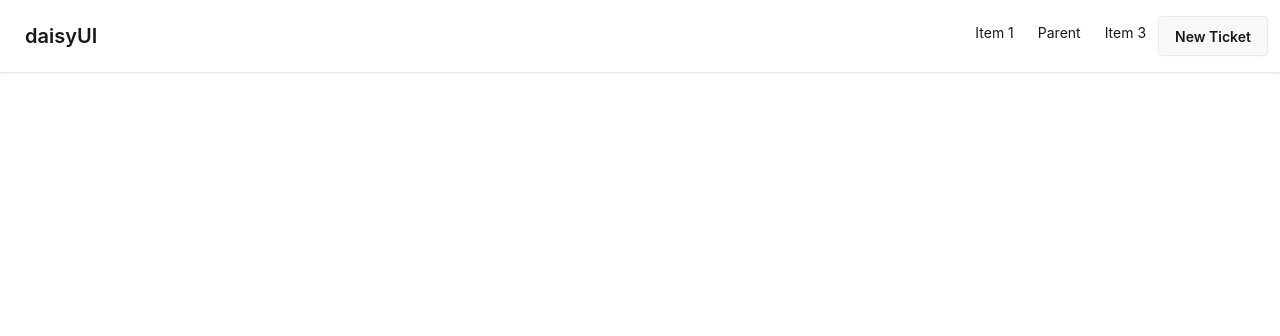
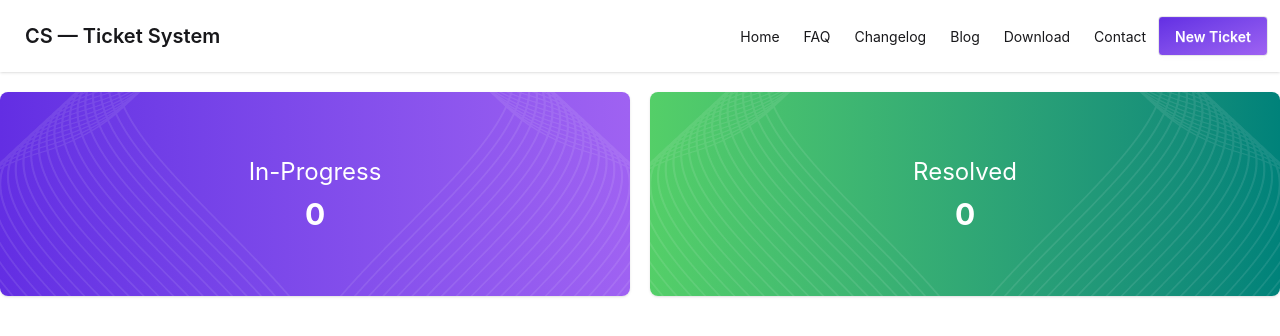
Before and after one commit to soheldev-codes/CustomerTicket, a React (Vite) app: page / in a window 1280 px wide. Shown: the top 336 px of the page. Built offline with nearby package versions, Linux system fonts and the light colour scheme.

Commit message:
navbar and dashbor card gredient and bg image added

```diff
--- a/src/App.jsx
+++ b/src/App.jsx
@@ -1,15 +1,14 @@
-
-import './App.css'
-import NavMenu from './Components/NavMenu/NavMenu'
+import "./App.css";
+import Dashbord from "./Components/Dashbord/Dashbord";
+import NavMenu from "./Components/NavMenu/NavMenu";
 
 function App() {
-
   return (
-    <div className=''>
-     <NavMenu/>
-
+    <div className="">
+      <NavMenu />
+      <Dashbord />
     </div>
-  )
+  );
 }
 
-export default App
+export default App;
--- a/src/Components/Dashbord/Dashbord.jsx
+++ b/src/Components/Dashbord/Dashbord.jsx
@@ -1,11 +1,20 @@
-import React from "react";
 import DashboarCard from "../DashbordCard/DashboarCard";
 
 const Dashbord = () => {
   return (
-    <div>
-      <DashboarCard title="Progress" count="0" />
-      <DashboarCard title="Progress" count="0" />
+    <div className="container mx-auto 5-5">
+      <div className="flex justify-center mt-5 gap-5">
+        <DashboarCard
+          gradientColor="bg-gradient-to-r from-[#632EE3] to-[#9F62F2] "
+          title="In-Progress"
+          count="0"
+        />
+        <DashboarCard
+          gradientColor="bg-gradient-to-r from-[#54CF68] to-[#00827A]"
+          title="Resolved"
+          count="0"
+        />
+      </div>
     </div>
   );
 };
--- a/src/Components/DashbordCard/DashboarCard.jsx
+++ b/src/Components/DashbordCard/DashboarCard.jsx
@@ -1,9 +1,23 @@
-const DashboarCard = ({ title, count }) => {
+const DashboarCard = ({ title, count, gradientColor }) => {
   return (
-    <div className="card bg-base-100 w-96 shadow-sm">
-      <div className="card-body">
-        <p>{title}</p>
-        <h2 className="card-title">{count}</h2>
+    <div
+      className={`card relative overflow-hidden w-full text-white shadow-sm text-center  py-10 ${gradientColor}`}
+    >
+      {/* Left Image */}
+      <img
+        src="/vector1.png"
+        className="absolute left-0 top-1/2 -translate-y-1/2  opacity-80 "
+      />
+
+      {/* Right Image */}
+      <img
+        src="/vector1.png"
+        className="absolute right-0 top-1/2 -translate-y-1/2  opacity-80 scale-x-[-1]"
+      />
+
+      <div className="card-body relative z-10">
+        <p className="text-2xl">{title}</p>
+        <h2 className="text-3xl font-bold">{count}</h2>
       </div>
     </div>
   );
--- a/src/Components/NavMenu/NavMenu.jsx
+++ b/src/Components/NavMenu/NavMenu.jsx
@@ -1,37 +1,68 @@
-import React from 'react';
+import React from "react";
 
 const NavMenu = () => {
-  const NavLinks = <>
-  <li><a>Item 1</a></li>
-        <li><a>Parent</a></li>
-    <li><a>Item 3</a></li>
-      <button className='btn'>New Ticket</button>
+  const NavLinks = (
+    <>
+      <li>
+        <a>Home</a>
+      </li>
+      <li>
+        <a>FAQ</a>
+      </li>
+      <li>
+        <a>Changelog</a>
+      </li>
+      <li>
+        <a>Blog</a>
+      </li>
+      <li>
+        <a>Download</a>
+      </li>
+      <li>
+        <a>Contact</a>
+      </li>
 
+      <li>
+        <button className="btn text-white font-semibold bg-gradient-to-br from-[#632EE3] to-[#9F62F2]">
+          New Ticket
+        </button>
+      </li>
     </>
+  );
   return (
-    <div className=' bg-base-100 shadow-sm'>
+    <div className=" bg-base-100 shadow-sm">
       <div className="navbar container mx-auto">
         <div className="navbar-start ">
           <div className="dropdown">
-      <div tabIndex={0} role="button" className="btn btn-ghost lg:hidden">
-        <svg xmlns="http://www.w3.org/2000/svg" className="h-5 w-5" fill="none" viewBox="0 0 24 24" stroke="currentColor"> <path strokeLinecap="round" strokeLinejoin="round" strokeWidth="2" d="M4 6h16M4 12h8m-8 6h16" /> </svg>
+            <div tabIndex={0} role="button" className="btn btn-ghost md:hidden">
+              <svg
+                xmlns="http://www.w3.org/2000/svg"
+                className="h-5 w-5"
+                fill="none"
+                viewBox="0 0 24 24"
+                stroke="currentColor"
+              >
+                {" "}
+                <path
+                  strokeLinecap="round"
+                  strokeLinejoin="round"
+                  strokeWidth="2"
+                  d="M4 6h16M4 12h8m-8 6h16"
+                />{" "}
+              </svg>
             </div>
             <ul
               tabIndex="-1"
-        className="menu menu-sm dropdown-content bg-base-100 rounded-box z-1 mt-3 w-52 p-2 shadow">
+              className="menu menu-sm dropdown-content bg-base-100 rounded-box z-1 mt-3 w-52 p-2 shadow "
+            >
               {NavLinks}
             </ul>
           </div>
-    <a className="btn btn-ghost text-xl">daisyUI</a>
+          <a className="btn btn-ghost text-xl">CS — Ticket System</a>
         </div>
-  <div className="navbar-end hidden lg:flex">
-    <ul className="menu menu-horizontal px-1">
-            {NavLinks}
-
-    </ul>
-
+        <div className="navbar-end hidden md:flex">
+          <ul className="menu menu-horizontal items-center px-1">{NavLinks}</ul>
         </div>
-
       </div>
     </div>
   );
```
Also changed, not shown: public/vector1.png (added), src/assets/vector2.png (added). Lines whose indentation alone changed are shown as unchanged.
